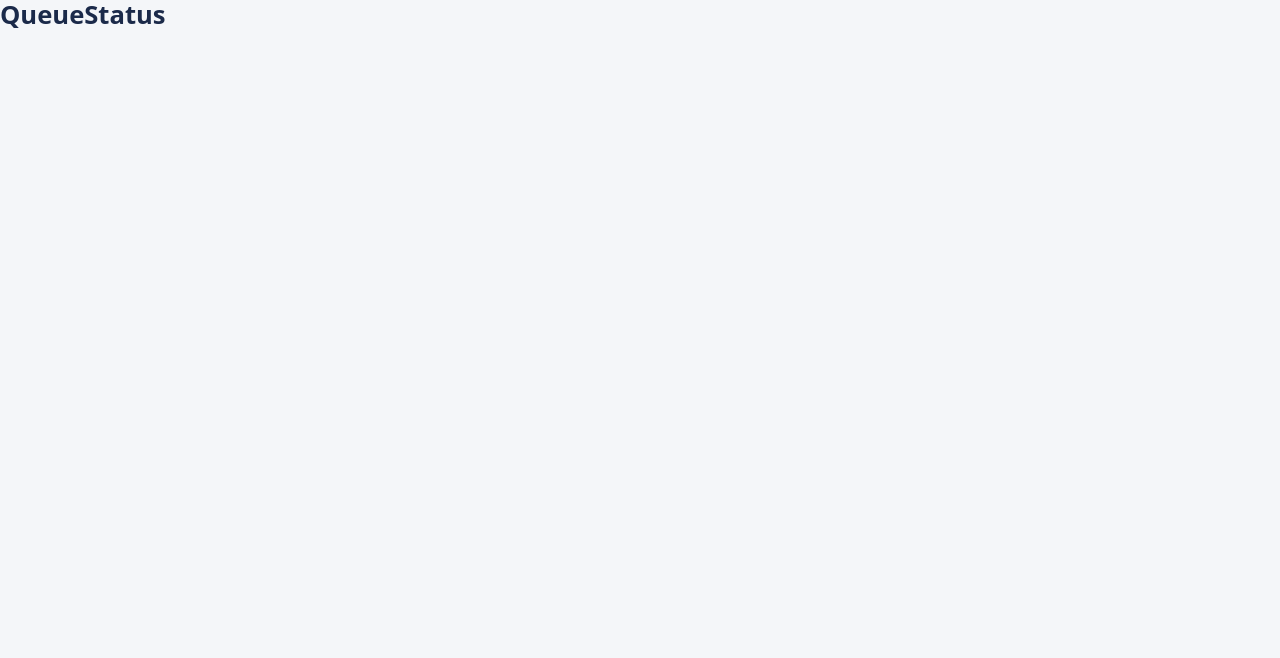
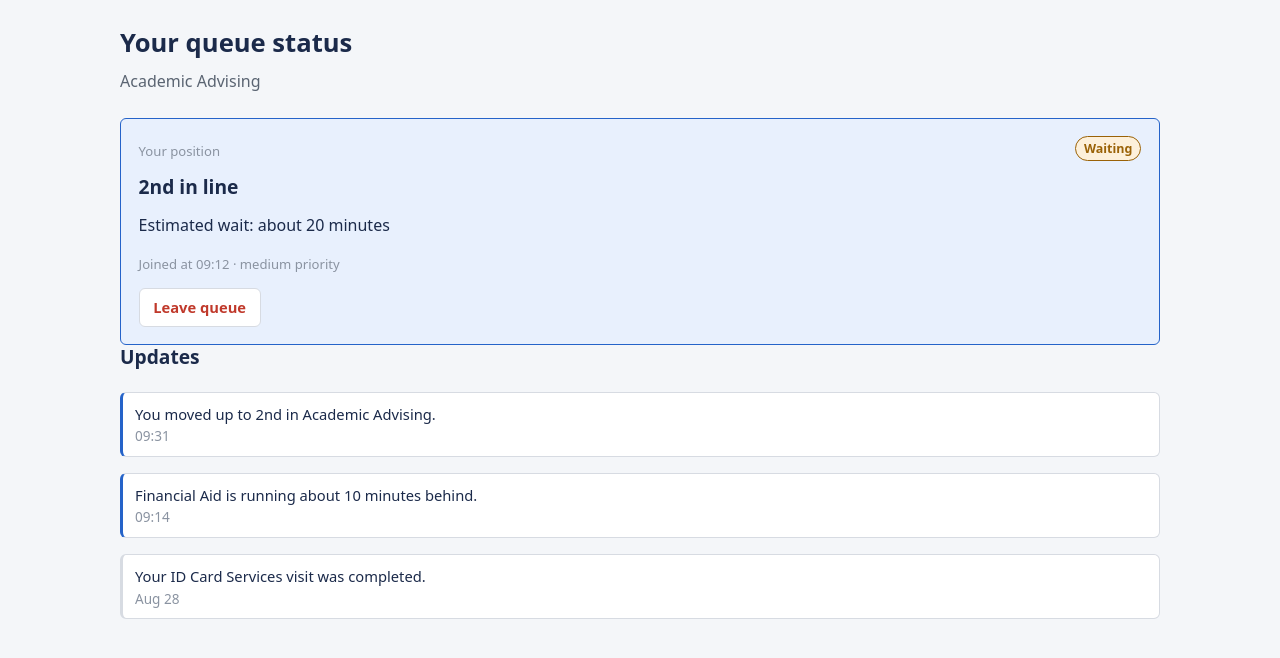
Before and after one commit to cmatala/QueueSmart, a React (Vite) app: page /status in a window 1280 px wide. Shown: the top 658 px of the page. Built offline with nearby package versions, Linux system fonts and the light colour scheme.

Commit message:
Complete queue status and history screens

```diff
--- a/src/components/Notification.jsx
+++ b/src/components/Notification.jsx
@@ -2,6 +2,11 @@
 // Shared component: a single in-app notification
 // TODO: see the A2 plan.
 
-export default function Notification() {
-  return null;
+export default function Notification({ message, time, unread }){
+  return(
+    <div className={`note ${unread ? 'unread' : ''}`}>
+      <p>{message}</p>
+      <div className="faint">{time}</div>
+    </div>
+  )
 }
--- a/src/components/StatusBadge.jsx
+++ b/src/components/StatusBadge.jsx
@@ -2,6 +2,26 @@
 // Shared component: waiting / almost ready / served pill
 // TODO: see the A2 plan.
 
-export default function StatusBadge() {
-  return null;
+export default function StatusBadge({ status }){
+  const labels = {
+    waiting: "Waiting",
+    "almost ready": "Almost Ready",
+    served: "Served",
+    left: "Left",
+    "no-show": "No-show",
+  }
+
+  const classNames = {
+    waiting: "badge-waiting",
+    "almost ready": "badge-medium",
+    served: "badge-served",
+    left: "badge-closed",
+    "no-show": "badge-closed",
+  }
+
+  return(
+    <span className={`badge ${classNames[status] || ""}`}>
+      {labels[status] || status}
+    </span>
+  )
 }
--- a/src/pages/History.jsx
+++ b/src/pages/History.jsx
@@ -1,6 +1,63 @@
 // OWNER: Valeriia
 // TODO: see the A2 plan for what this screen must do.
 
-export default function History() {
-  return <h1>History</h1>;
+import{
+  CURRENT_USER_ID,
+  history,
+  getService,
+  formatDate,
+} from '../data/mockData'
+import StatusBadge from '../components/StatusBadge'
+
+export default function History(){
+  const userHistory = history.filter((visit) => visit.userId === CURRENT_USER_ID)
+
+  return(
+    <div className="shell">
+      <div className="page-head">
+        <div>
+          <h1>History</h1>
+          <p>Your previous queue visits</p>
+        </div>
+      </div>
+
+      {userHistory.length === 0 ? (
+        <div className="empty">
+          You do not have any previous visits.
+        </div>
+      ) : (
+        <div className="card">
+          <div className="table">
+            {userHistory.map((visit) => {
+              const service = getService(visit.serviceId)
+
+              return(
+                <div className="queue-row" key={visit.id}>
+                  <div>
+                    <div className="row-name">
+                      {service.name}
+                    </div>
+
+                    <div className="hint">
+                      {formatDate(visit.date)}
+                    </div>
+                  </div>
+
+                  <div>
+                    <StatusBadge status={visit.outcome} />
+                  </div>
+
+                  <div className="hint">
+                    {visit.outcome === 'no-show'
+                      ? 'No wait'
+                      : `${visit.waitedMinutes} min`}
+                  </div>
+                </div>
+              )
+            })}
+          </div>
+        </div>
+      )}
+    </div>
+  )
 }
--- a/src/pages/QueueStatus.jsx
+++ b/src/pages/QueueStatus.jsx
@@ -1,6 +1,98 @@
 // OWNER: Valeriia
 // TODO: see the A2 plan for what this screen must do.
 
-export default function QueueStatus() {
-  return <h1>QueueStatus</h1>;
+import { useState } from 'react'
+import{
+  CURRENT_USER_ID,
+  queueEntries,
+  notifications,
+  getService,
+  getQueue,
+  estimateWait,
+} from '../data/mockData'
+import StatusBadge from '../components/StatusBadge'
+import Notification from '../components/Notification'
+
+export default function QueueStatus(){
+  const [inQueue, setInQueue] = useState(true)
+
+  const currentEntry = queueEntries.find((entry) => entry.userId === CURRENT_USER_ID)
+
+  if(!currentEntry || !inQueue){
+    return(
+      <div className="shell">
+        <h1>Your queue status</h1>
+        <div className="empty">
+          You are not currently in a queue.
+        </div>
+      </div>
+    )
+  }
+
+  const service = getService(currentEntry.serviceId)
+  const queue = getQueue(queueEntries, currentEntry.serviceId)
+  const position = queue.findIndex((entry) => entry.id === currentEntry.id) + 1
+
+  const peopleAhead = position - 1
+  const wait = estimateWait(peopleAhead, currentEntry.serviceId)
+
+  const userNotifications = notifications.filter((notification) => notification.userId === CURRENT_USER_ID)
+
+  return(
+    <div className="shell">
+      <div className="page-head">
+        <div>
+          <h1>Your queue status</h1>
+          <p>{service.name}</p>
+        </div>
+      </div>
+
+      <div className="card card-hilite">
+        <div className="card-head">
+          <div>
+            <p className="hint">Your position</p>
+            <h2>
+              {position === 1
+                ? '1st'
+                : position === 2
+                  ? '2nd'
+                  : position === 3
+                    ? '3rd'
+                    : `${position}th`} in line
+            </h2>
+          </div>
+
+          <StatusBadge status={currentEntry.status} />
+        </div>
+
+        <p>
+          Estimated wait: about {wait} minutes
+        </p>
+
+        <p className="hint">
+          Joined at {currentEntry.joinedAt} · {currentEntry.priority} priority
+        </p>
+
+        <button
+          className="btn-danger"
+          onClick={() => setInQueue(false)}
+        >
+          Leave queue
+        </button>
+      </div>
+
+      <div className="stack">
+        <h2>Updates</h2>
+
+        {userNotifications.map((notification) => (
+          <Notification
+            key={notification.id}
+            message={notification.message}
+            time={notification.time}
+            unread={notification.unread}
+          />
+        ))}
+      </div>
+    </div>
+  )
 }
```
